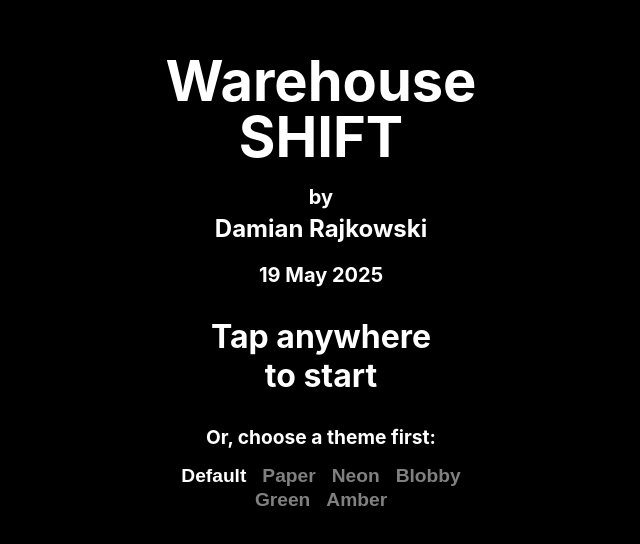
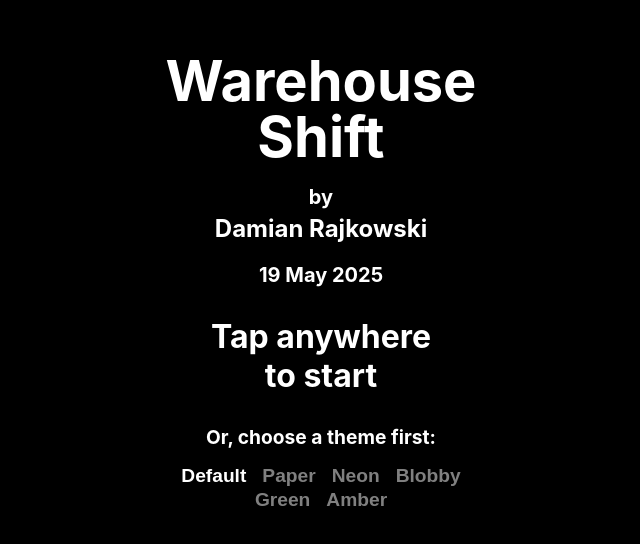
Before and after one commit to ZenRajko/warehouse-shift, a React (Create React App) app: page / in a window 1280 px wide. Shown: the part 118-662 px from the top of the page, without its empty margins (319-959 px from the left). Built offline with nearby package versions, Linux system fonts and the light colour scheme; a web font is replaced by a local one.

Commit message:
Change 'SHIFT' to 'Shift' in title display

```diff
--- a/src/App.tsx
+++ b/src/App.tsx
@@ -191,8 +191,8 @@ const App: React.FC = () => {
       <div className="background"></div>
 
       {page === Page.Title && (<div className="title-page fade-in">
-        <div className="title">Warehouse<br></br>SHIFT</div>
-        <div className="title-overlay">Warehouse<br></br>SHIFT</div>
+        <div className="title">Warehouse<br></br>Shift</div>
+        <div className="title-overlay">Warehouse<br></br>Shift</div>
         <div className="by">by</div>
         <div className="name">Damian Rajkowski</div>
         <div className="date">19 May 2025</div>
@@ -203,7 +203,7 @@ const App: React.FC = () => {
 
       {(page === Page.Intro || page === Page.Info) &&
         (<div className="title-page fade-in">
-          <div className="title">Warehouse<br></br>SHIFT</div>
+          <div className="title">Warehouse<br></br>Shift</div>
           <div className="instructions-title">Instructions</div>
           <div className="instructions">
             <p>
```
